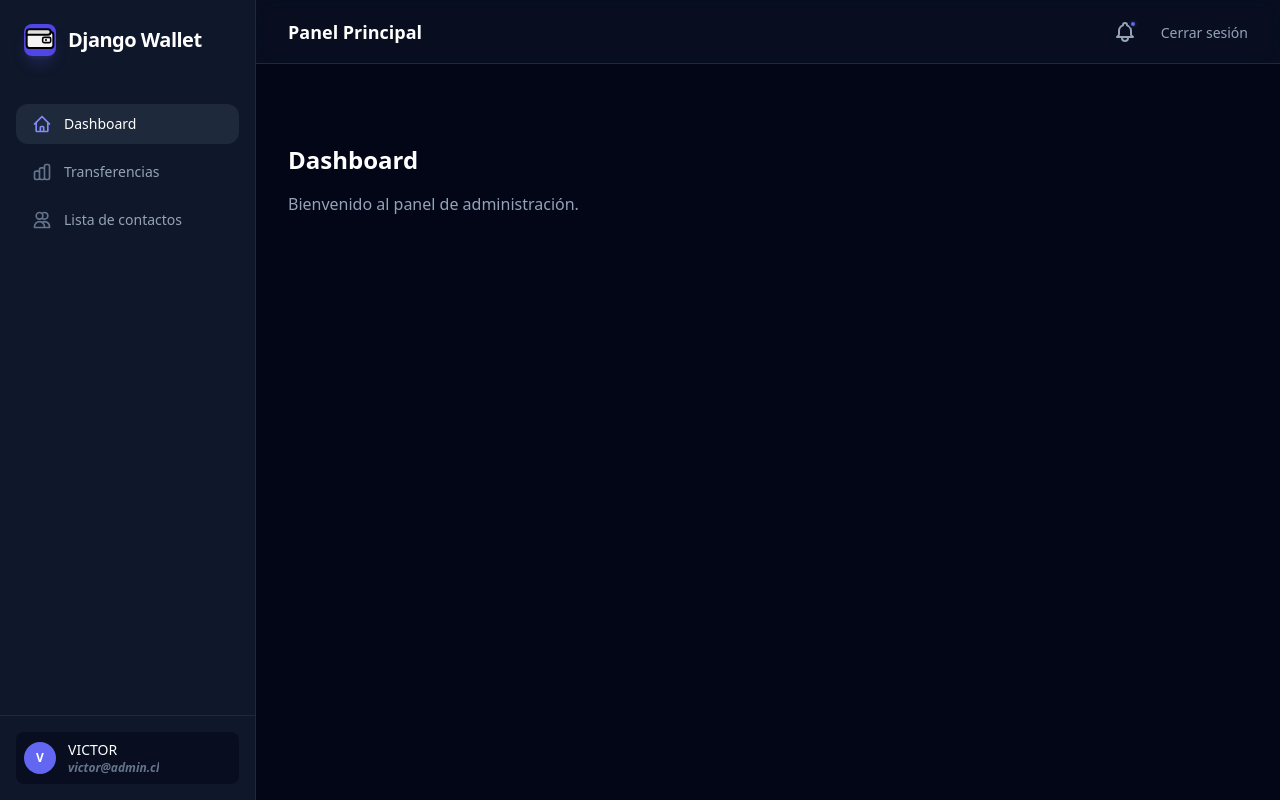
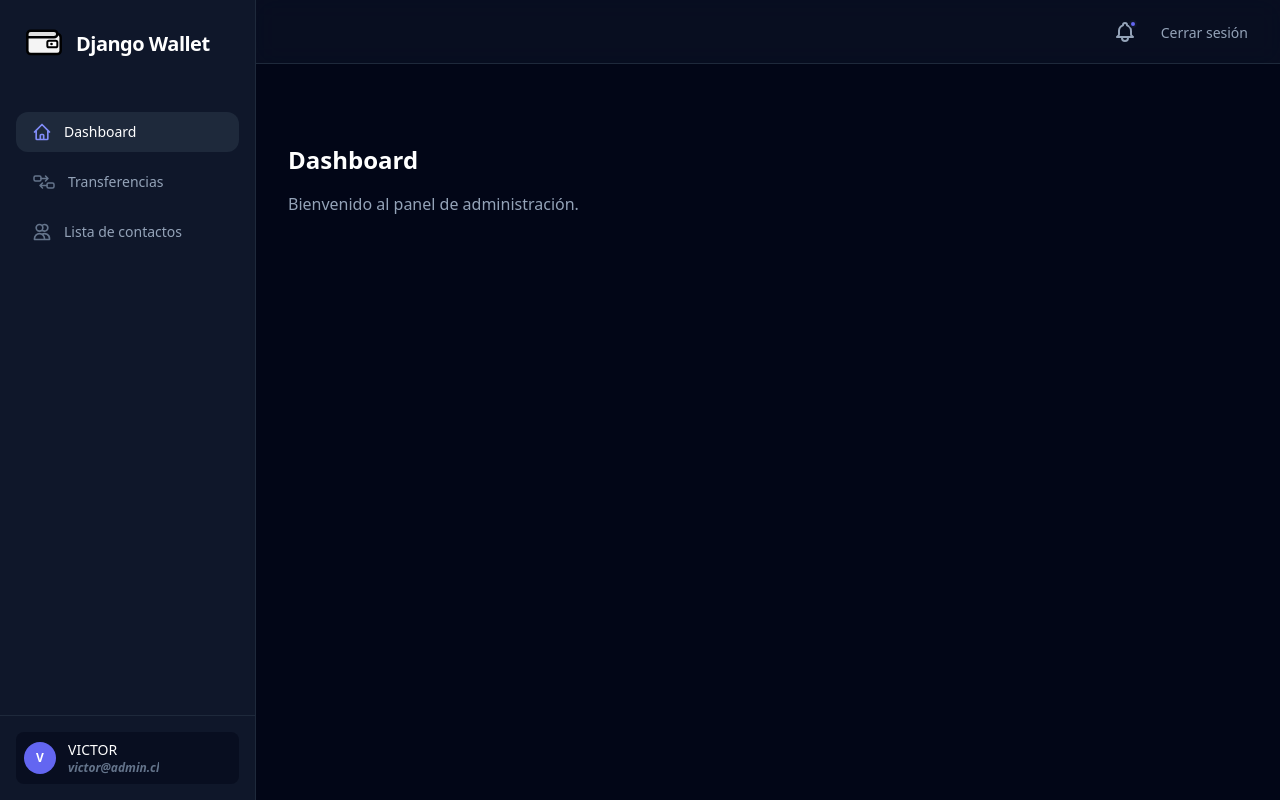
Before and after one commit to VictorTapiaEgana/django_wallet, a Django app: page / in a window 1280 px wide. Run offline with Django 5.2, Linux system fonts and the light colour scheme; a user stored in the database is signed in; some libraries are stand-ins or nearby versions.

Commit message:
FIX:cambio de archivos SVG

```diff
--- a/templates/gestion/dashboard.html
+++ b/templates/gestion/dashboard.html
@@ -1,8 +1,10 @@
 {% extends 'layout.html' %}
 
 {% block content %}
+
     <div class="py-6">
         <h1 class="text-2xl font-bold text-white mb-4">Dashboard</h1>
         <p class="text-slate-400">Bienvenido al panel de administración.</p>
     </div>
+
 {% endblock %}
--- a/templates/layout.html
+++ b/templates/layout.html
@@ -13,16 +13,14 @@
 
         <aside class="w-64 bg-slate-900 border-r border-slate-800 flex-shrink-0 hidden md:flex flex-col">
             <div class="p-6 flex items-center gap-3">
-                <div class="h-8 w-8 rounded-lg bg-indigo-600 flex items-center justify-center shadow-lg shadow-indigo-500/20">
 
-                    <svg width="64" height="64" viewBox="0 0 24 24" fill="none" xmlns="http://www.w3.org/2000/svg">
+                    <svg width="40" height="40" viewBox="0 0 24 24" fill="none" xmlns="http://www.w3.org/2000/svg">
                         <rect x="2" y="6" width="20" height="12" rx="2" stroke="black" stroke-width="1.5" fill="#f4f4f4"/>
                         <path d="M2 8H18C19.1 8 20 7.1 20 6C20 4.9 19.1 4 18 4H4C2.9 4 2 4.9 2 6V8Z" stroke="black" stroke-width="1.5" fill="#e0e0e0"/>
                         <rect x="14" y="10" width="6" height="4" rx="1" stroke="black" stroke-width="1.2" fill="white"/>
                         <circle cx="16.5" cy="12" r="0.8" fill="black"/>
                     </svg>
 
-                </div>
                 <span class="text-xl font-bold text-white tracking-tight">Django Wallet</span>
             </div>
 
@@ -35,17 +33,25 @@
                 </a>
 
                 <a href="#" class="flex items-center px-4 py-2.5 text-sm font-medium text-slate-400 hover:text-white hover:bg-slate-800/50 rounded-xl transition-all group">
-                    <svg class="mr-3 h-5 w-5 text-slate-500 group-hover:text-indigo-400 transition-colors" fill="none" viewBox="0 0 24 24" stroke="currentColor">
-                    <path stroke-linecap="round" stroke-linejoin="round" stroke-width="2" d="M9 19v-6a2 2 0 00-2-2H5a2 2 0 00-2 2v6a2 2 0 002 2h2a2 2 0 002-2zm0 0V9a2 2 0 012-2h2a2 2 0 012 2v10m-6 0a2 2 0 002 2h2a2 2 0 002-2m0 0V5a2 2 0 012-2h2a2 2 0 012 2v14a2 2 0 01-2 2h-2a2 2 0 01-2-2z" />
+
+                    <svg class="mr-3 h-6 w-6 text-slate-500 group-hover:text-indigo-400 transition-colors" fill="none" viewBox="0 0 24 24" stroke="currentColor">
+                        <rect x="2" y="6" width="7" height="5" rx="1.5" stroke="currentColor" stroke-width="1.5"/>
+                        <rect x="15" y="13" width="7" height="5" rx="1.5" stroke="currentColor" stroke-width="1.5"/>
+                        <path d="M9 8.5H16M16 8.5L13.5 6M16 8.5L13.5 11" stroke="currentColor" stroke-width="1.5" stroke-linecap="round" stroke-linejoin="round"/>
+                        <path d="M15 15.5H8M8 15.5L10.5 13M8 15.5L10.5 18" stroke="currentColor" stroke-width="1.5" stroke-linecap="round" stroke-linejoin="round"/>
                     </svg>
+
                     Transferencias
                 </a>
 
                 <a href="#" class="flex items-center px-4 py-2.5 text-sm font-medium text-slate-400 hover:text-white hover:bg-slate-800/50 rounded-xl transition-all group">
+
                     <svg class="mr-3 h-5 w-5 text-slate-500 group-hover:text-indigo-400 transition-colors" fill="none" viewBox="0 0 24 24" stroke="currentColor">
-                    <path stroke-linecap="round" stroke-linejoin="round" stroke-width="2" d="M12 4.354a4 4 0 110 5.292M15 21H3v-1a6 6 0 0112 0v1zm0 0h6v-1a6 6 0 00-9-5.197M13 7a4 4 0 11-8 0 4 4 0 018 0z" />
+                        <path stroke-linecap="round" stroke-linejoin="round" stroke-width="2" d="M12 4.354a4 4 0 110 5.292M15 21H3v-1a6 6 0 0112 0v1zm0 0h6v-1a6 6 0 00-9-5.197M13 7a4 4 0 11-8 0 4 4 0 018 0z" />
                     </svg>
+
                     Lista de contactos
+
                 </a>
             </nav>
 
@@ -64,7 +70,7 @@
 
             <header class="h-16 bg-slate-900/50 backdrop-blur-md border-b border-slate-800 flex items-center justify-between px-8 z-10">
                 <div class="flex items-center">
-                    <h1 class="text-lg font-semibold text-white">Panel Principal</h1>
+                    <h1 class="text-lg font-semibold text-white"></h1>
                 </div>
                 <div class="flex items-center gap-4">
                     <button class="p-2 text-slate-400 hover:text-white transition-colors relative">
```
